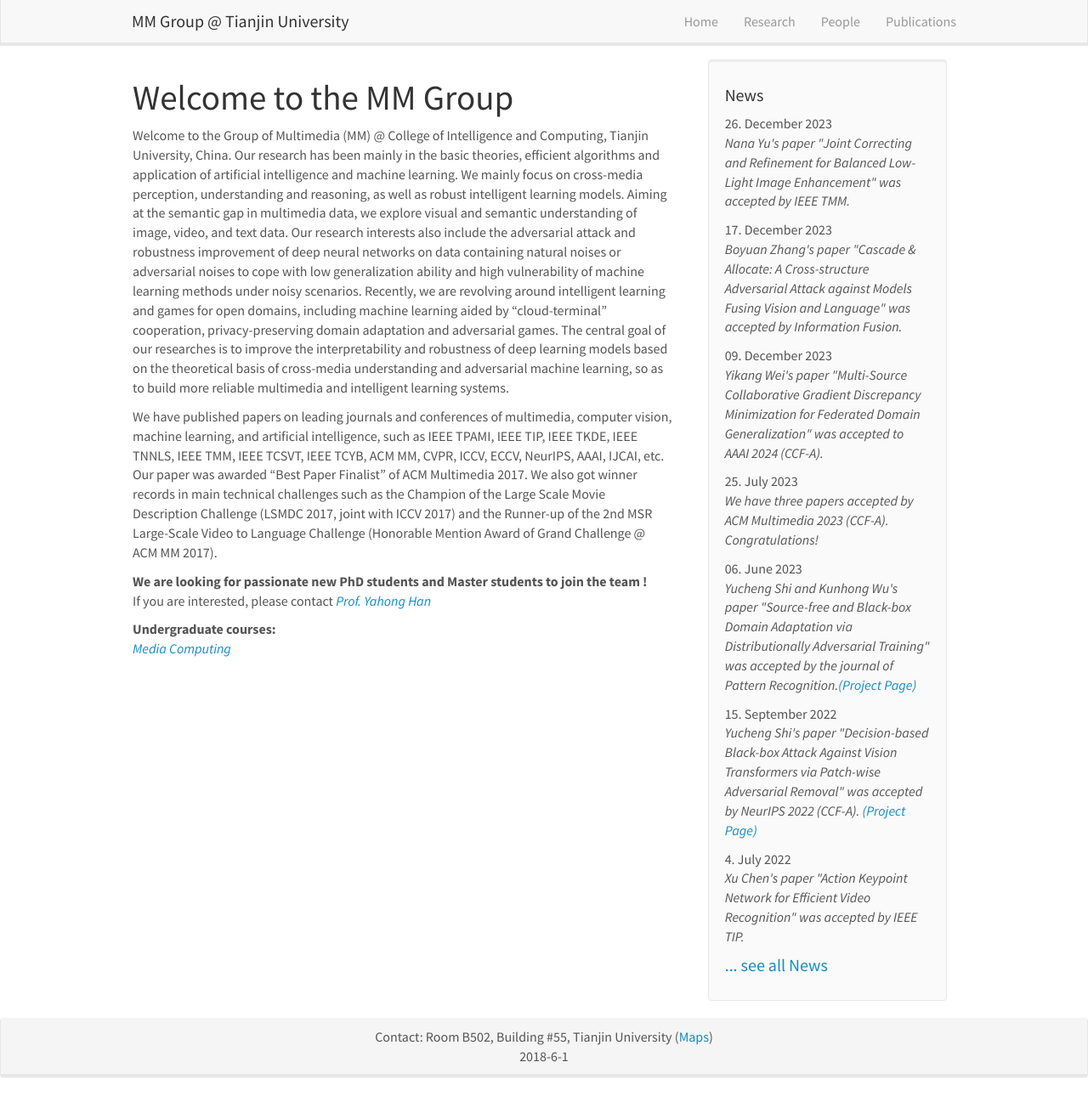
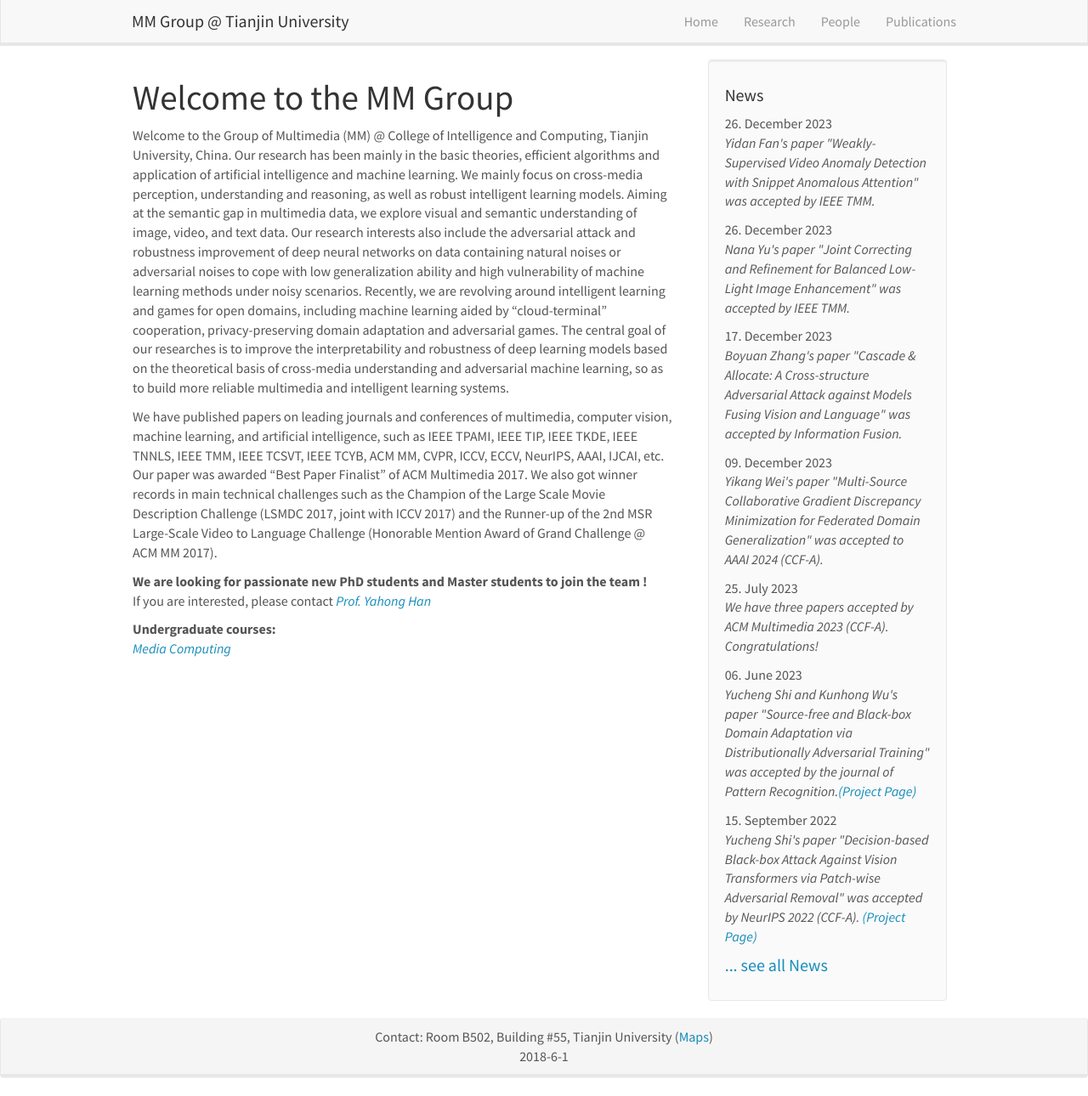
Before and after one commit to tjumm/tjumm.github.io, a Jekyll site: the page built from _pages/home.md, in a window 1280 px wide and 1290 px high. Shown: the whole window at 85% size. Built offline with Jekyll 4.4.1, drawn with Linux system fonts in a browser that asks for light colours; comment, search, counter and statistics services are not loaded.

Commit message:
add tcsvt paper

```diff
--- a/_data/news.yml
+++ b/_data/news.yml
@@ -1,3 +1,6 @@
+- date: 26. December 2023
+  headline: "Yidan Fan's paper \"Weakly-Supervised Video Anomaly Detection with Snippet Anomalous Attention\" was accepted by IEEE TMM."
+
 - date: 26. December 2023
   headline: "Nana Yu's paper \"Joint Correcting and Refinement for Balanced Low-Light Image Enhancement\" was accepted by IEEE TMM."
 
--- a/_data/publist.yml
+++ b/_data/publist.yml
@@ -1,3 +1,12 @@
+- title: "1. Weakly-Supervised Video Anomaly Detection with Snippet Anomalous Attention"
+  image: dummy.png
+  description:
+  authors: Yidan Fan, Yongxin Yu, Wenhuan Lu, Yahong Han
+  link:
+    url:
+    display: "IEEE TCSVT"
+  highlight: 0
+
 - title: "1. Joint Correcting and Refinement for Balanced Low-Light Image Enhancement"
   image: dummy.png
   description:
```
